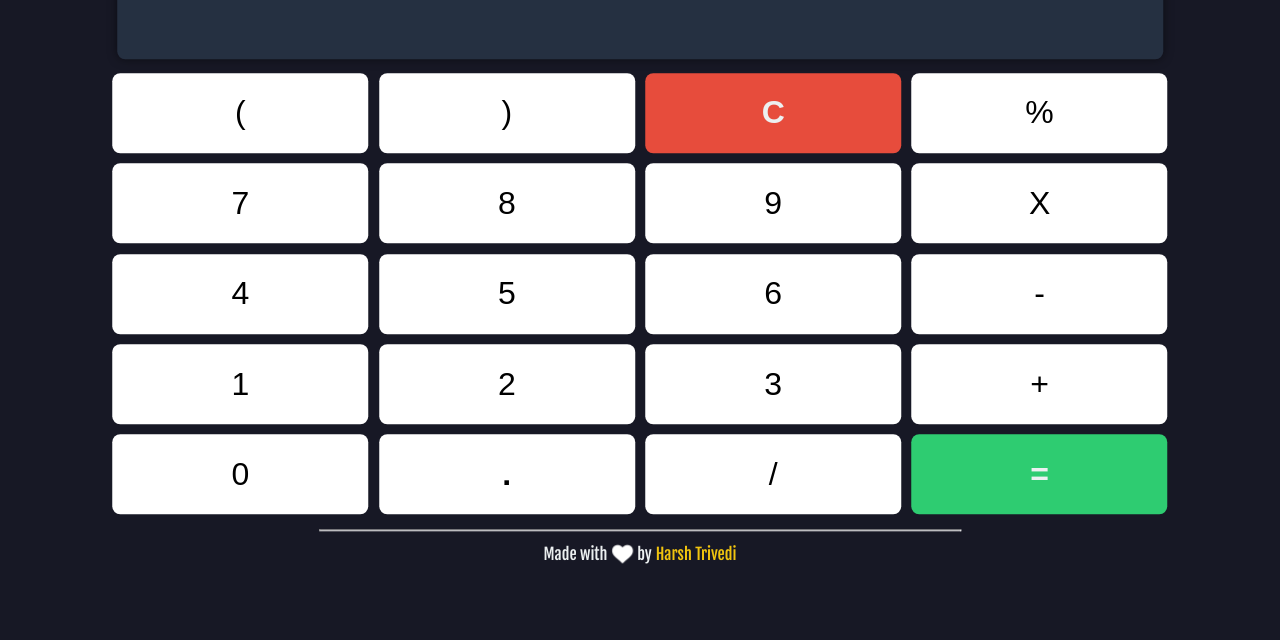
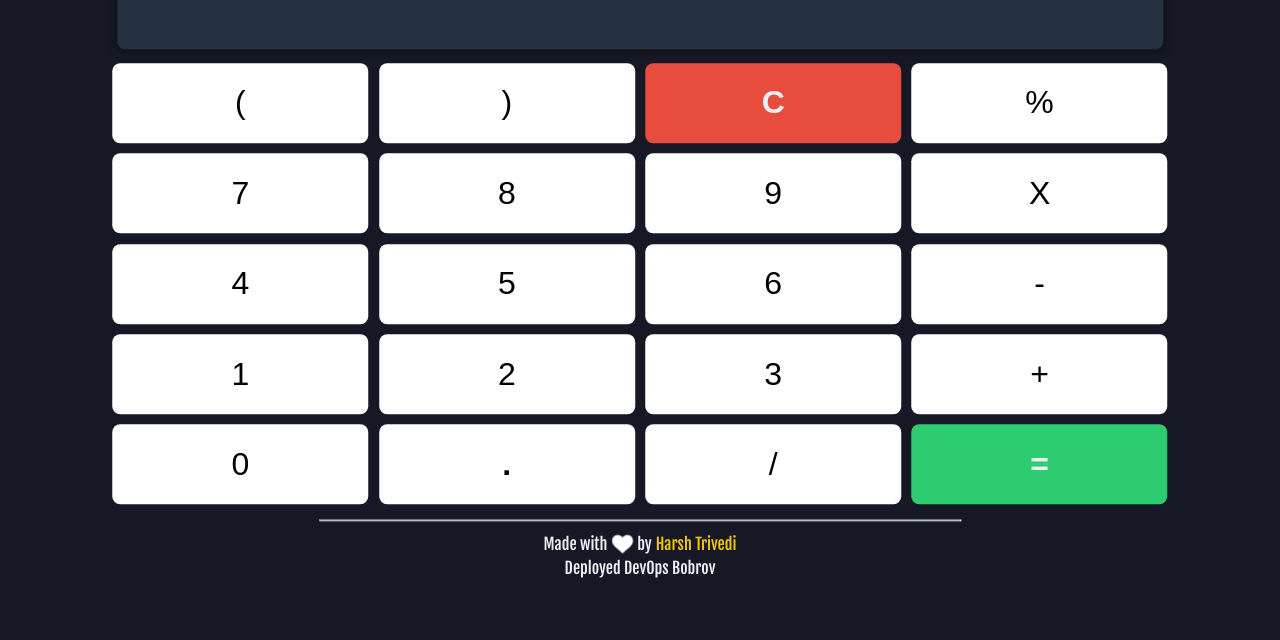
Before and after one commit to m1rovNEW/Calculator, a plain HTML site: page index.html in a window 1280 px wide. Shown: the part 160-800 px from the top of the page. Drawn offline with Linux system fonts and the light colour scheme.

Commit message:
add my name

```diff
--- a/index.html
+++ b/index.html
@@ -101,6 +101,7 @@
 			<hr style="max-width: 50vw;">
 			<div style="font-size:1rem; display: flex; align-items: center; justify-content: center;">Made with <img style="margin: 0.15rem;" src="heart.png">by<a style="text-decoration: none; color: #f1c40f; margin-left: 0.25rem;"
                 target="_blank" href="https://harsh98trivedi.github.io">Harsh Trivedi</a></div>
+				<div style="font-size:1rem; display: flex; align-items: center; justify-content: center;">Deployed DevOps Bobrov</div>
 		</div>
 	</div>
     <div id="turn">
```
